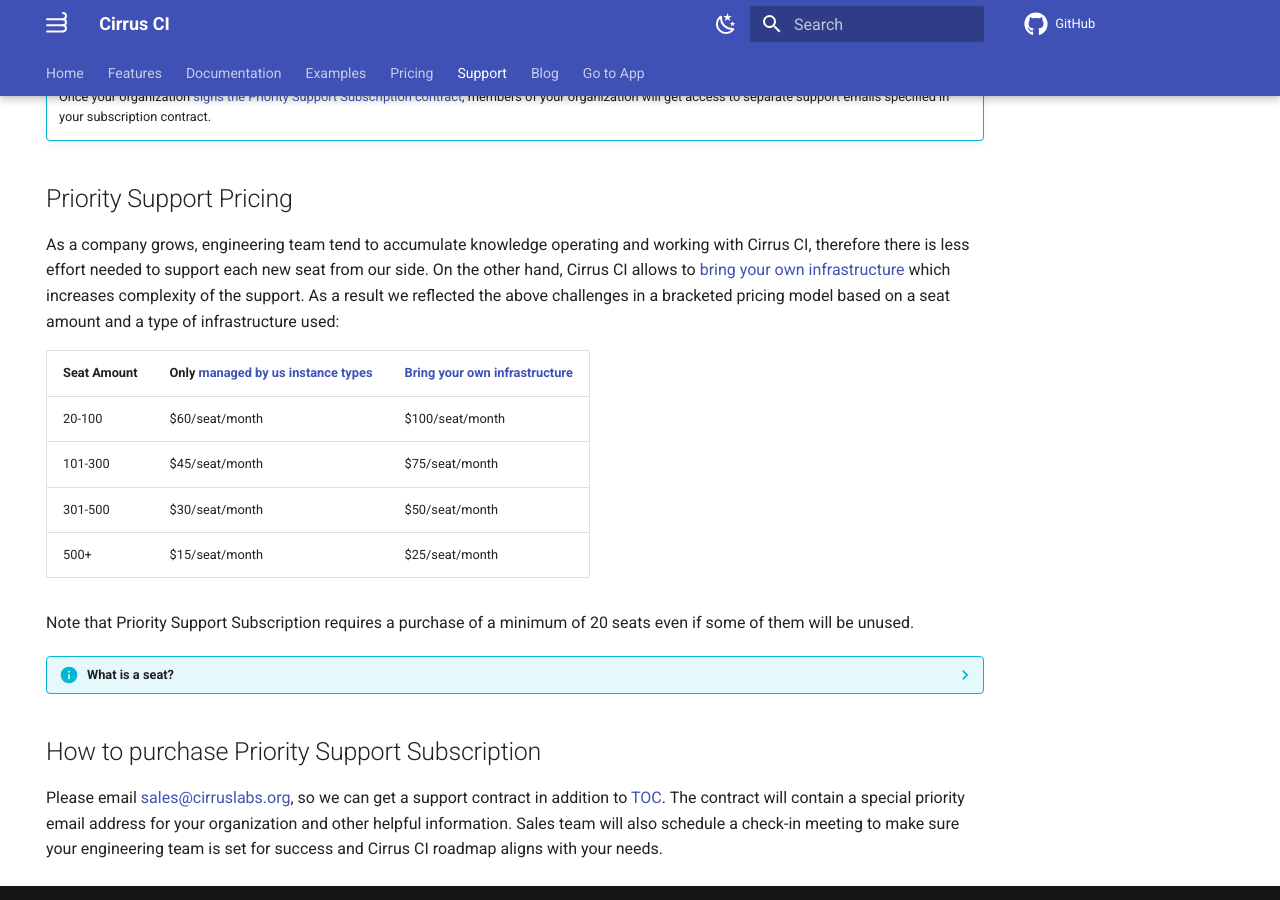
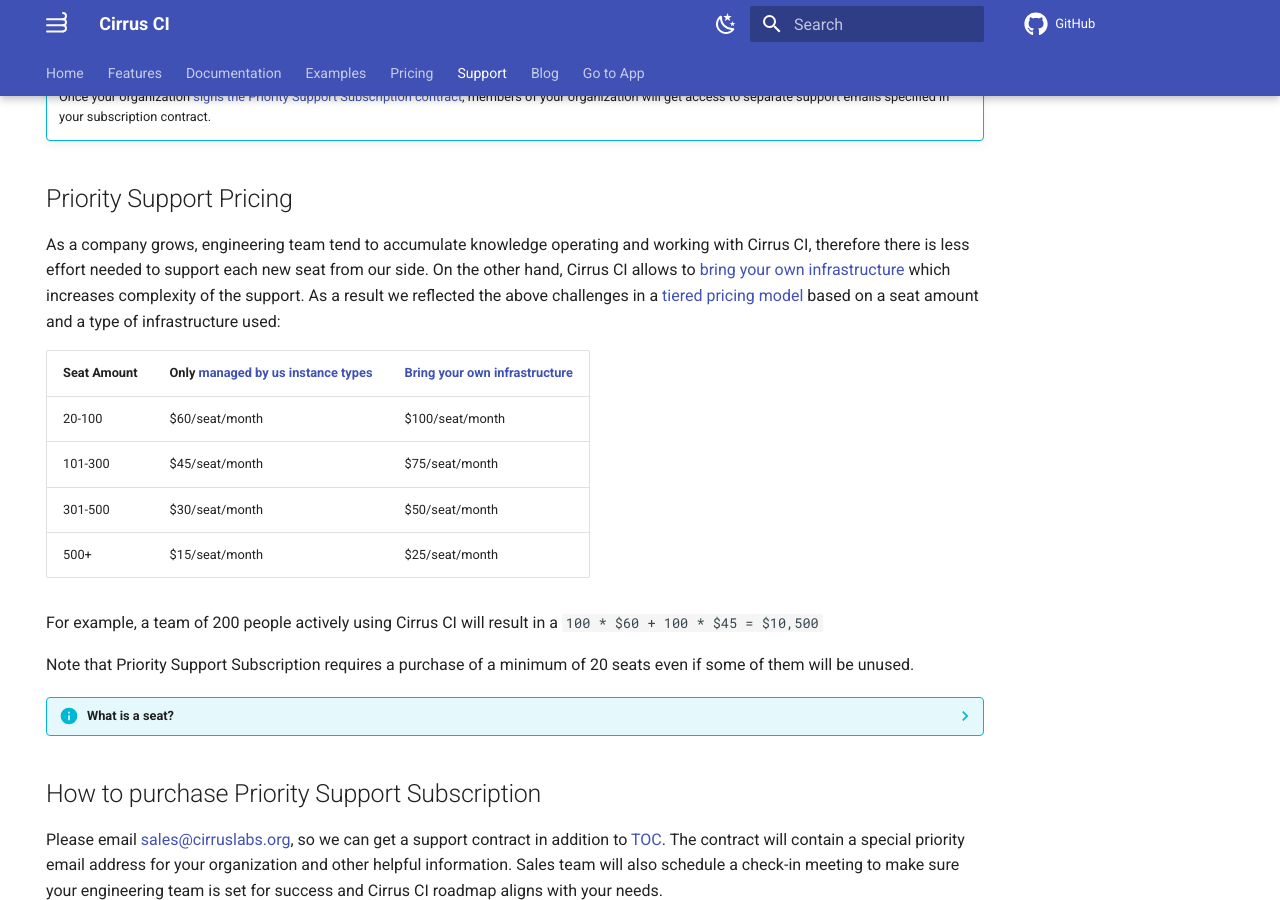
Before and after one commit to cirruslabs/cirrus-ci-docs, an MkDocs documentation site: the page built from docs/support.md, in a window 1280 px wide and 900 px high, scrolled down 921 px. Built offline with MkDocs 1.6.1 and Material for MkDocs 9.7.7, drawn with Linux system fonts in a browser that asks for light colours; comment, search, counter and statistics services are not loaded.

Commit message:
Added a link to tiered pricing

```diff
--- a/docs/support.md
+++ b/docs/support.md
@@ -44,8 +44,8 @@ care like bi-yearly checkins to make sure Cirrus CI roadmap is aligned with your
 
 As a company grows, engineering team tend to accumulate knowledge operating and working with Cirrus CI,
 therefore there is less effort needed to support each new seat from our side. On the other hand, Cirrus CI allows to [bring your own infrastructure](guide/supported-computing-services.md)
-which increases complexity of the support. As a result we reflected the above challenges in a bracketed
-pricing model based on a seat amount and a type of infrastructure used:
+which increases complexity of the support. As a result we reflected the above challenges in a [tiered pricing model](https://www.rebilly.com/blog/subscription-business-pricing-formulas/#tiered)
+based on a seat amount and a type of infrastructure used:
 
 | Seat Amount | Only [managed by us instance types](guide/writing-tasks.md#execution-environment) | [Bring your own infrastructure](guide/supported-computing-services.md) |
 |-------------|-----------------------------------------------------------------------------------|------------------------------------------------------------------------|
@@ -53,6 +53,8 @@ pricing model based on a seat amount and a type of infrastructure used:
 | 101-300     | $45/seat/month                                                                    | $75/seat/month                                                         |
 | 301-500     | $30/seat/month                                                                    | $50/seat/month                                                         |
 | 500+        | $15/seat/month                                                                    | $25/seat/month                                                         |
+
+For example, a team of 200 people actively using Cirrus CI will result in a `100 * $60 + 100 * $45 = $10,500`
 
 Note that Priority Support Subscription requires a purchase of a minimum of 20 seats even if some of them will be unused.
 
```
